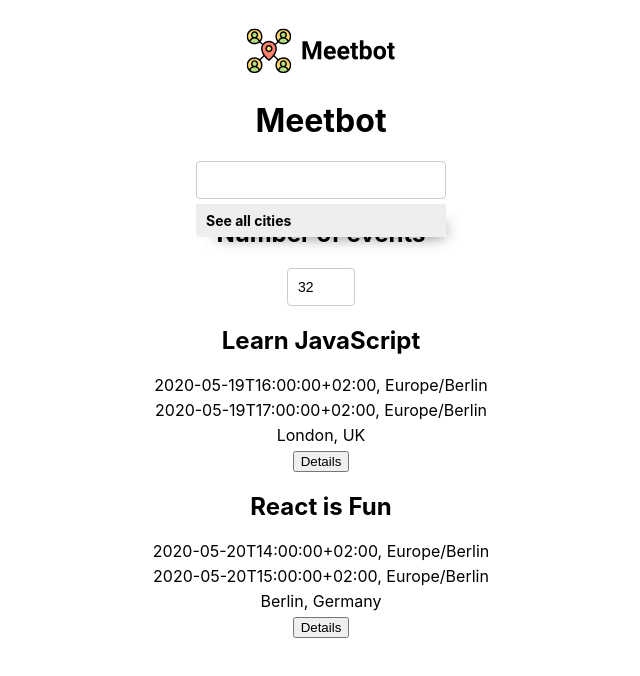
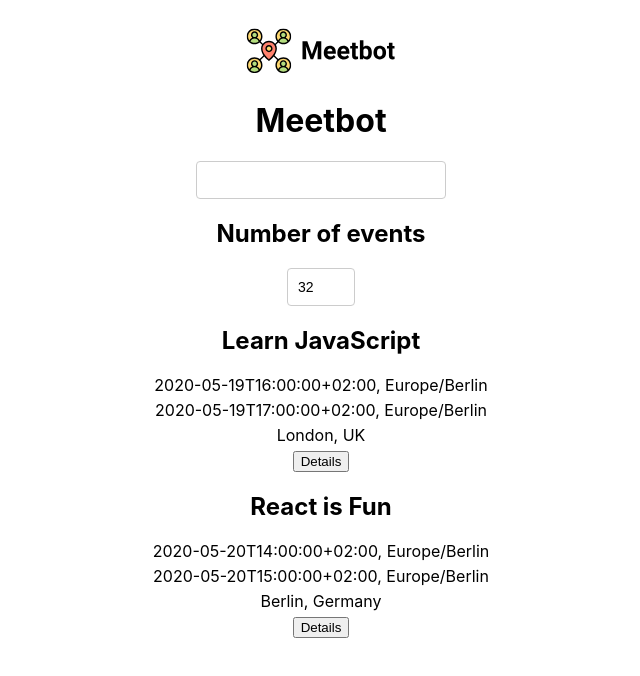
Before and after one commit to gregoriodelasheras/meetbot, a React (Create React App) app: page / in a window 1280 px wide. Shown: the top 676 px of the page, without its empty margins (319-959 px from the left). Built offline with nearby package versions, Linux system fonts and the light colour scheme.

Commit message:
fix: hide the suggestions list after selection

```diff
--- a/src/CitySearch.js
+++ b/src/CitySearch.js
@@ -7,6 +7,7 @@ class CitySearch extends Component {
     this.state = {
       query: '',
       suggestions: [],
+      showSuggestions: undefined,
     };
   }
 
@@ -25,6 +26,7 @@ class CitySearch extends Component {
   handleItemClicked = (suggestion) => {
     this.setState({
       query: suggestion,
+      showSuggestions: false,
     });
 
     this.props.updateEvents(suggestion);
@@ -38,8 +40,13 @@ class CitySearch extends Component {
           className='city'
           value={this.state.query}
           onChange={this.handleInputChanged}
+          onFocus={() => {
+            this.setState({ showSuggestions: true });
+          }}
         />
-        <ul className='suggestions'>
+        <ul
+          className='suggestions'
+          style={this.state.showSuggestions ? {} : { display: 'none' }}>
           {this.state.suggestions.map((suggestion) => (
             <li
               key={suggestion}
```
